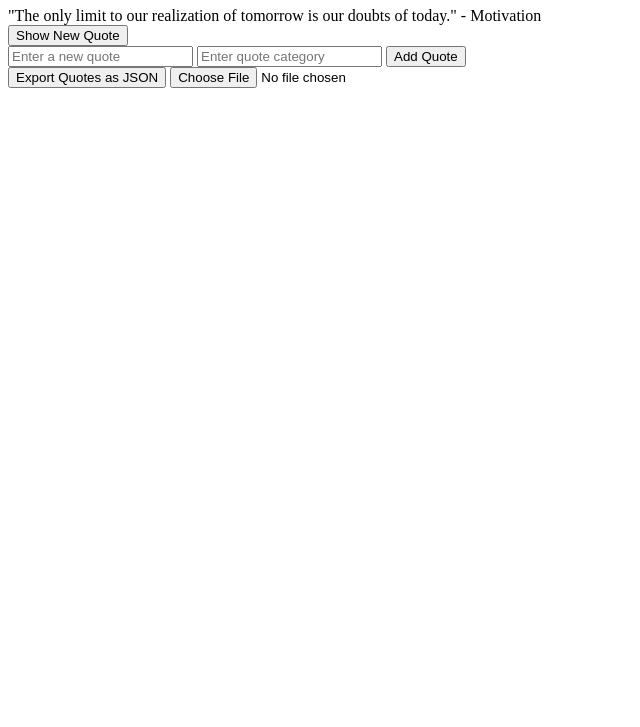
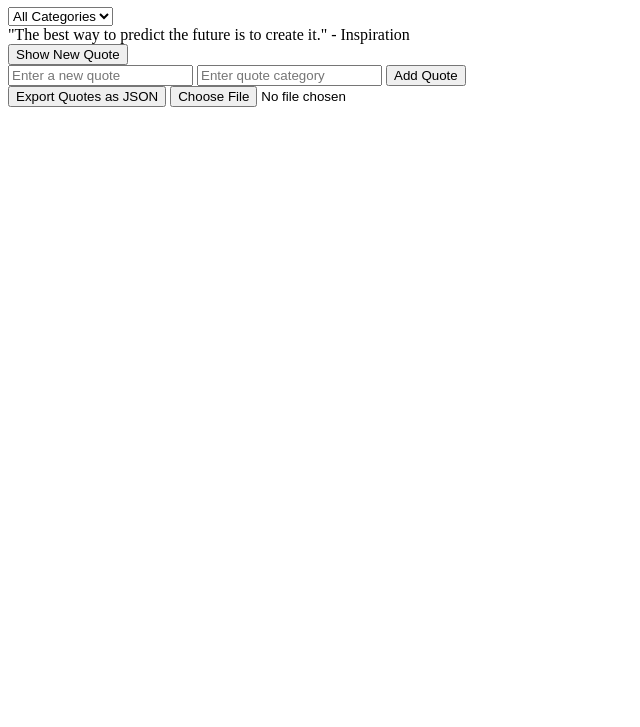
Before and after one commit to Zoghaaa/alx_fe_javascript, a plain HTML site: page dom-manipulation/index.html in a window 1280 px wide. Shown: the part 73-800 px from the top of the page, without its empty margins (0-640 px from the left). Drawn offline with Linux system fonts and the light colour scheme.

Commit message:
commit the files

```diff
--- a/dom-manipulation/index.html
+++ b/dom-manipulation/index.html
@@ -7,6 +7,12 @@
 </head>
 <body>
   <h1>Dynamic Quote Generator</h1>
+
+  <!-- Category filter dropdown -->
+  <select id="categoryFilter" onchange="filterQuotes()">
+    <option value="all">All Categories</option>
+    <!-- Categories will be dynamically populated here -->
+  </select>
 
   <!-- Quote display section -->
   <div id="quoteDisplay"></div>
--- a/dom-manipulation/script.js
+++ b/dom-manipulation/script.js
@@ -1,7 +1,8 @@
 // Array to store quotes
 let quotes = [
   { text: "The only limit to our realization of tomorrow is our doubts of today.", category: "Motivation" },
-    { text: "Life is 10% what happens to us and 90% how we react to it.", category: "Life" }
+  { text: "Life is 10% what happens to us and 90% how we react to it.", category: "Life" },
+  { text: "The best way to predict the future is to create it.", category: "Inspiration" }
 ];
 
 // Save quotes to local storage
@@ -13,20 +14,42 @@ let quotes = [
 function loadQuotes() {
   const savedQuotes = localStorage.getItem('quotes');
   if (savedQuotes) {
-      quotes = JSON.parse(savedQuotes); // Overwrite the quotes array with stored data
+    quotes = JSON.parse(savedQuotes);
   }
 }
 
-  // Function to display a random quote
-  function showRandomQuote() {
-    const randomIndex = Math.floor(Math.random() * quotes.length);
-    const randomQuote = quotes[randomIndex];
+// Populate the category dropdown with unique categories
+function populateCategories() {
+  const categoryFilter = document.getElementById('categoryFilter');
+  categoryFilter.innerHTML = `<option value="all">All Categories</option>`; // Reset categories
+
+  const uniqueCategories = [...new Set(quotes.map(quote => quote.category))]; // Get unique categories
+
+  uniqueCategories.forEach(category => {
+    const option = document.createElement('option');
+    option.value = category;
+    option.textContent = category;
+    categoryFilter.appendChild(option);
+  });
+}
+
+// Show a random quote from the selected category
+function showRandomQuote(category = 'all') {
+  let filteredQuotes = quotes;
+
+  // Filter quotes if a category is selected
+  if (category !== 'all') {
+    filteredQuotes = quotes.filter(quote => quote.category === category);
+  }
+
+  const randomIndex = Math.floor(Math.random() * filteredQuotes.length);
+  const randomQuote = filteredQuotes[randomIndex];
 
   const quoteDisplay = document.getElementById('quoteDisplay');
   quoteDisplay.textContent = `"${randomQuote.text}" - ${randomQuote.category}`;
 }
 
-  // Function to add a new quote
+// Add a new quote and update categories
 function addQuote() {
   const newQuoteText = document.getElementById('newQuoteText').value;
   const newQuoteCategory = document.getElementById('newQuoteCategory').value;
@@ -37,58 +60,84 @@ let quotes = [
     // Save quotes to local storage after adding
     saveQuotes();
 
+    // Update the categories dropdown
+    populateCategories();
+
+    // Clear input fields
     document.getElementById('newQuoteText').value = '';
     document.getElementById('newQuoteCategory').value = '';
+
     showRandomQuote();
   } else {
     alert("Please fill in both the quote and category.");
   }
 }
 
-  // Function to export quotes as JSON
+// Filter quotes based on the selected category
+function filterQuotes() {
+  const selectedCategory = document.getElementById('categoryFilter').value;
+
+  // Save the selected category to local storage
+  localStorage.setItem('selectedCategory', selectedCategory);
+
+  // Show a random quote from the filtered category
+  showRandomQuote(selectedCategory);
+}
+
+// Load the last selected category from local storage
+function loadSelectedCategory() {
+  const savedCategory = localStorage.getItem('selectedCategory');
+  if (savedCategory) {
+    document.getElementById('categoryFilter').value = savedCategory;
+    showRandomQuote(savedCategory);
+  } else {
+    showRandomQuote(); // Default to all categories
+  }
+}
+
+// Export quotes to JSON file
 function exportQuotesToJson() {
-    const dataStr = JSON.stringify(quotes, null, 2); // Convert quotes to JSON format
+  const dataStr = JSON.stringify(quotes, null, 2);
   const blob = new Blob([dataStr], { type: 'application/json' });
   const url = URL.createObjectURL(blob);
 
-    // Create a temporary download link
   const a = document.createElement('a');
   a.href = url;
   a.download = 'quotes.json';
   a.click();
 
-    // Clean up URL object
   URL.revokeObjectURL(url);
 }
 
-  // Function to import quotes from a JSON file
+// Import quotes from a JSON file
 function importFromJsonFile(event) {
   const fileReader = new FileReader();
 
   fileReader.onload = function(event) {
     const importedQuotes = JSON.parse(event.target.result);
 
-      // Add imported quotes to the existing quotes array
     quotes.push(...importedQuotes);
-
-      // Save the updated quotes to local storage
     saveQuotes();
+    populateCategories(); // Update dropdown categories with new quotes
 
     alert('Quotes imported successfully!');
   };
 
-    // Read the file as text
   fileReader.readAsText(event.target.files[0]);
 }
 
 // Event listener to show a new random quote
-  document.getElementById('newQuote').addEventListener('click', showRandomQuote);
+document.getElementById('newQuote').addEventListener('click', function() {
+  const selectedCategory = document.getElementById('categoryFilter').value;
+  showRandomQuote(selectedCategory);
+});
 
 // Event listener to export quotes as JSON
 document.getElementById('exportQuotes').addEventListener('click', exportQuotesToJson);
 
-  // Load existing quotes from local storage when the page loads
+// Load quotes and selected category on page load
 window.onload = function() {
-    loadQuotes(); // Load quotes from local storage if they exist
-    showRandomQuote(); // Show a random quote on page load
+  loadQuotes(); // Load quotes from local storage
+  populateCategories(); // Populate the category filter
+  loadSelectedCategory(); // Restore the last selected category filter
 };
```
Lines whose indentation alone changed are shown as unchanged.
